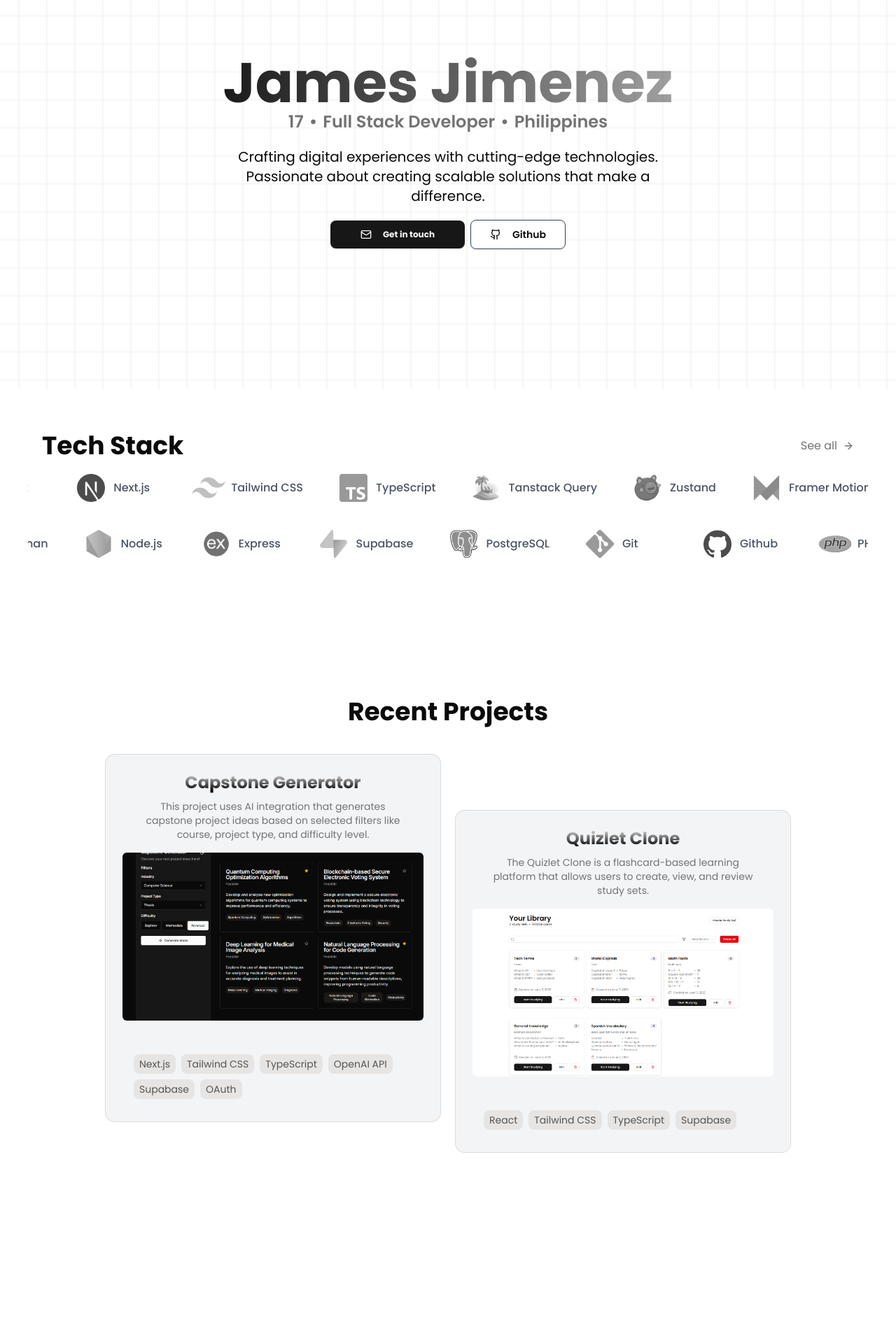
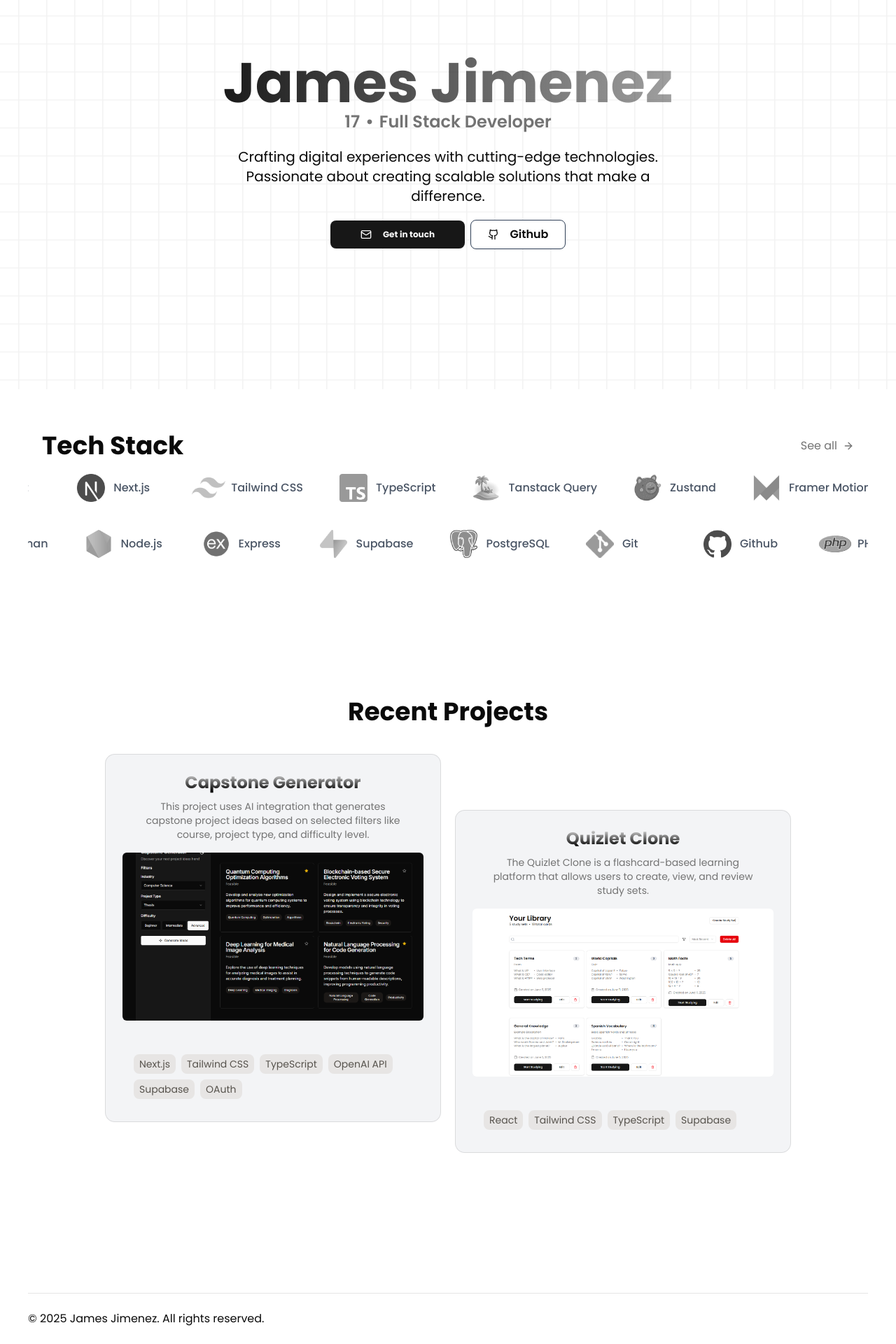
Before and after one commit to jamesjimenezzz/NextJs-Portfolio, a Next.js app: page / in a window 1280 px wide. Shown: the part 244-2164 px from the top of the page at 70% size. Before the commit the page ends 2091 px from the top, so only its background shows below. Built offline with nearby package versions, Linux system fonts and the light colour scheme.

Commit message:
fixed links

```diff
--- /dev/null
+++ b/app/Footer.tsx
@@ -0,0 +1,11 @@
+import React from 'react'
+
+const Footer = () => {
+  return (
+    <div className='py-6 border-t w-full'>
+        © 2025 James Jimenez. All rights reserved.
+    </div>
+  )
+}
+
+export default Footer
--- a/app/Project.tsx
+++ b/app/Project.tsx
@@ -14,7 +14,8 @@ interface ProjectProps {
 const Project = ({project}: {project: ProjectProps}) => {
   return (
    <>
-   <CardContainer className="inter-var cursor-pointer">
+   <a href={project.href} target='_blank'>
+   <CardContainer  className="inter-var cursor-pointer">
       <CardBody className="bg-gray-100 relative group/card hover:shadow-xl hover:shadow-black dark:hover:shadow-2xl dark:hover:shadow-white/[0.1] dark:bg-black dark:border-white/[0.2] border-black/[0.1] w-auto sm:w-[30rem] h-auto rounded-xl p-6 border  ">
         <CardItem
           translateZ="50"
@@ -41,19 +42,18 @@ const Project = ({project}: {project: ProjectProps}) => {
         <div className="flex justify-between items-center mt-10">
           <CardItem
             translateZ={20}
-            as="a"
-            href="https://twitter.com/mannupaaji"
-            target="__blank"
+
             className="px-4 py-2 flex flex-wrap gap-2 rounded-xl text-sm font-normal dark:text-white"
           >
             {project.tech.map((tech) => (
-              <p key={tech} className=' text-stone-600 px-2 py-1 rounded-md bg-stone-200'>{tech}</p>
+              <p key={tech} className=' dark:bg-stone-900 dark:text-gray-400 text-stone-600 px-2 py-1 rounded-md bg-stone-200'>{tech}</p>
             ))}
           </CardItem>
 
         </div>
       </CardBody>
     </CardContainer>
+   </a>
    </>
   )
 }
--- a/app/introduction.tsx
+++ b/app/introduction.tsx
@@ -15,8 +15,7 @@ const introduction = () => {
         <p>17</p>
         <p>•</p>
         <p>Full Stack Developer</p>
-        <p>•</p>
-        <p>Philippines</p>
+
        </div>
        <div className='mb-5 max-w-2xl'>
         <p className='md:text-lg lg:text-xl text-md '>
@@ -32,7 +31,7 @@ const introduction = () => {
         <Button variant={'outline'} className=' hover:scale-105 transition-transform duration-300 font-semibold px-9 border-slate-700  py-3 sm:py-5 flex-1/12
          items-center justify-center text-center'>
             <Github className='mr-2' />
-            Github
+           <a href='https://github.com/jamesjimenezzz' target='_blank' className='cursor-pointer text-xs sm:text-base'>Github</a>
         </Button>
        </div>
         </div>
--- a/app/page.tsx
+++ b/app/page.tsx
@@ -3,6 +3,7 @@ import Introduction from './introduction'
 import TechStack from './tech-stack'
 import Recent from './recent'
 import Squares from '@/components/blocks/Backgrounds/Squares/Squares'
+import Footer from './Footer'
 
 const HomePage = () => {
   return (
@@ -30,6 +31,8 @@ const HomePage = () => {
     <section id="projects">
       <Recent />
     </section>
+
+    <Footer />
   </div>
   )
 }
--- a/components/Header.tsx
+++ b/components/Header.tsx
@@ -63,7 +63,7 @@ if(isOpen) {
 
            {navs.map((nav, index) => (
             <li key={index} className='hover:scale-105 dark:hover:text-white  hover:text-slate-600 '  >
-              <Link to={nav.href} smooth={true}  spy spyThrottle={100}  duration={500} offset={-200} className=' cursor-pointer transition-all duration-300' activeClass='text-black dark:text-white'>
+              <Link to={nav.href} smooth={true}  spy spyThrottle={100}  duration={500} offset={-500} className=' cursor-pointer transition-all duration-300' activeClass='text-black dark:text-white'>
               {nav.name}
               </Link>
             </li>
```
